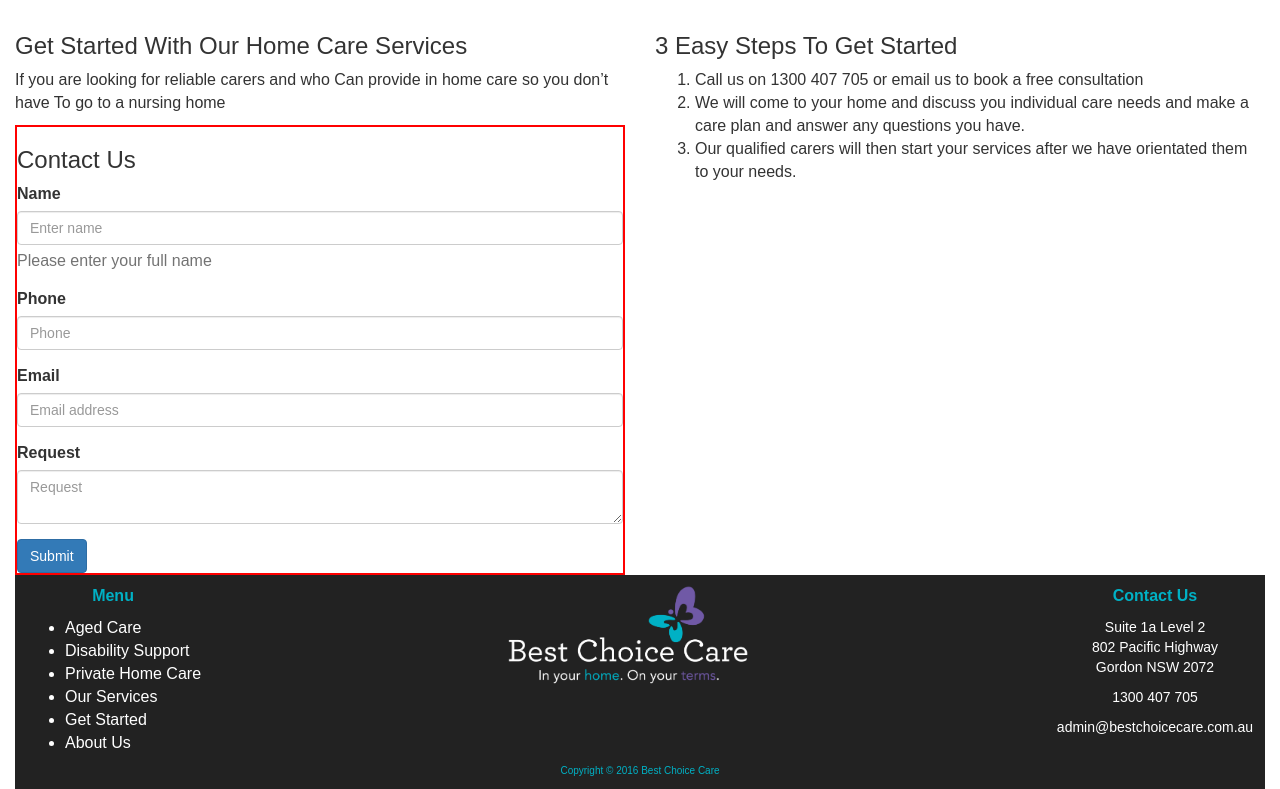
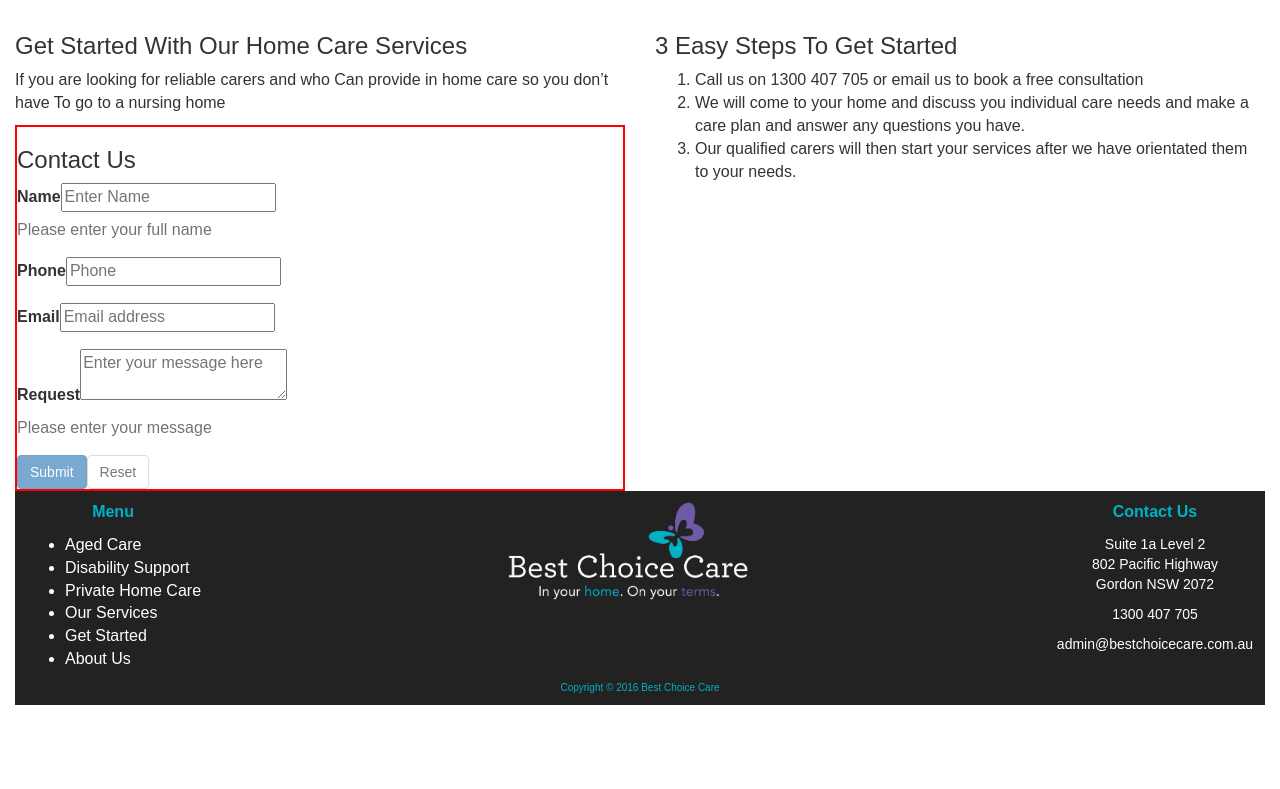
Before and after one commit to efiliba/bcc2, a React (Create React App) app: page /aged-care in a window 1280 px wide. Shown: the part 1068-1857 px from the top of the page. After the commit the page ends 1773 px from the top, so only its background shows below. Built offline with nearby package versions, Linux system fonts and the light colour scheme.

Commit message:
Add redux and redux-form

```diff
--- a/src/aged_care/ContactUsForm.js
+++ b/src/aged_care/ContactUsForm.js
@@ -1,59 +1,37 @@
 import React from 'react';
 import './ContactUsForm.css';
-import { FormGroup, ControlLabel, FormControl, HelpBlock, Button } from 'react-bootstrap'
+import { FormGroup, ControlLabel, HelpBlock, Button } from 'react-bootstrap'
+import { Field } from 'redux-form';
 
+const FieldGroup = ({children, id, label, help}) =>
+  <FormGroup controlId={id}>
+    <ControlLabel>{label}</ControlLabel>
+    {children}
+    {help && <HelpBlock>{help}</HelpBlock>}
+  </FormGroup>;
 
-function FieldGroup({id, label, help, ...props}) {
-  return (
-    <FormGroup controlId={id}>
-      <ControlLabel>{label}</ControlLabel>
-      <FormControl {...props} />
-      {help && <HelpBlock>{help}</HelpBlock>}
-    </FormGroup>
-  );
-}
-
-export const ContactUsForm = ({fields: {name, phone, email, request}, submitted, handleSubmit}) =>
+export const ContactUsForm = ({pristine, submitting, submitted, handleSubmit, reset}) =>
   <section id='contactUsForm'>
-    <form className="contact-us-form" onSubmit={() => {debugger; handleSubmit()}}>
+    <form className="contact-us-form" onSubmit={handleSubmit}>
       <h3 className='contact-us-form__title'>Contact Us</h3>
       {submitted && <div className="contact-us-form__submitted-message alert alert-success">Your request has been submitted, we will contact you shortly.</div>}
-      <FieldGroup
-        id="contactUsName"
-        className='contact-us-form__name'
-        type="text"
-        label="Name"
-        placeholder="Enter name"
-        help="Please enter your full name"
-        {...name}
-      />
-      <FieldGroup
-        id="contactUsPhone"
-        className='contact-us-form__phone'
-        type="phone"
-        label="Phone"
-        placeholder="Phone"
-        {...phone}
-      />
-      <FieldGroup
-        id="contactUsEmail"
-        className='contact-us-form__email'
-        type="email"
-        label="Email"
-        placeholder="Email address"
-        {...email}
-      />
-      <FormGroup controlId="contactUsRequest">
-        <ControlLabel>Request</ControlLabel>
-        <FormControl
-          componentClass="textarea"
-          className='contact-us-form__request'
-          placeholder="Request"
-          {...request}
-        />
-      </FormGroup>
-      <Button type="submit" className="contact-us-form__submit btn btn-primary">
+      <FieldGroup id="contactUsName" className='contact-us-form__name' label="Name" help="Please enter your full name">
+        <Field name="name" type="text" component="input" placeholder="Enter Name" />
+      </FieldGroup>
+      <FieldGroup id="contactUsPhone" className='contact-us-form__phone' label="Phone">
+        <Field name="phone" type="text" component="input" placeholder="Phone" />
+      </FieldGroup>
+      <FieldGroup id="contactUsEmail" className='contact-us-form__email' label="Email">
+        <Field name="email" type="text" component="input" placeholder="Email address" />
+      </FieldGroup>
+      <FieldGroup id="contactUsRequest" className='contact-us-form__reques' label="Request" help="Please enter your message">
+        <Field name="request" component="textarea" placeholder="Enter your message here" />
+      </FieldGroup>
+      <Button type="submit" className="contact-us-form__submit btn btn-primary" disabled={pristine || submitting}>
         Submit
+      </Button>
+      <Button type="button" className="contact-us-form__reset btn btn-secondary" onClick={reset} disabled={pristine || submitting}>
+        Reset
       </Button>
     </form>
   </section>;
--- a/src/aged_care/ContactUsFormContainer.js
+++ b/src/aged_care/ContactUsFormContainer.js
@@ -1,29 +1,28 @@
+import { connect } from 'react-redux';
 import { reduxForm } from 'redux-form';
 import { ContactUsForm } from './ContactUsForm';
-import { saveContactRequest } from '../actionCreators';
+import { saveContactRequest } from '../redux/actionCreators';
 
 const config = {
-    form: 'contactUsForm',                                // Unique name for the form
-    fields: ['name', 'phone', 'email', 'request'],        // All the fields in the form
-    getFormState: state => state.get('form')
+  form: 'contactUsForm',                                  // Unique name for the form
+  // fields: ['name', 'phone', 'email', 'request'],          // All the fields in the form
+  getFormState: state => state.get('form')
 };
 
 const mapStateToProps = state => ({
-  submitted: state.get('form').contactUsForm.submitted
+  // submitted: state.get('form').contactUsForm.submitted
+  submitted: state.form.contactUsForm && state.form.contactUsForm.submitted
 });
 
 const mapDispatchToProps = dispatch => ({
-  onSubmit: data => dispatch(saveContactRequest(data))
+  handleSubmit: data => dispatch(saveContactRequest(data))
 });
 
-export default reduxForm(config, mapStateToProps, mapDispatchToProps)(ContactUsForm);
+// export default reduxForm(config, mapStateToProps, mapDispatchToProps)(ContactUsForm);
+const ConnectedContactUsForm = connect(mapStateToProps, mapDispatchToProps)(ContactUsForm);
+// export default reduxForm(config)(ConnectedContactUsForm);
+// export default reduxForm({form: 'contactUsForm'})(ConnectedContactUsForm);
 
-// export default () => ContactUsForm({
-//   fields: {
-//     name: 'test',
-//     email: 'a@b.c',
-//     request: ''
-//   },
-//   submitted: false,
-//   handleSubmit: () => console.log('submit')
-// });
+
+const ContactUsReduxForm =  reduxForm({form: 'contactUsForm'})(ContactUsForm);
+export default connect(mapStateToProps, mapDispatchToProps)(ContactUsReduxForm);
--- a/src/index.js
+++ b/src/index.js
@@ -6,7 +6,7 @@ import registerServiceWorker from './registerServiceWorker';
 
 import { Provider } from 'react-redux';
 import { fromJS } from 'immutable';
-import configureStore from './configureStore';
+import configureStore from './redux/configureStore';
 
 const store = configureStore(fromJS(window.__INITIAL_STATE__));
 // const store = configureStore({form: 'Initial State'});
--- a/src/actionCreators.js
+++ b/src/redux/actionCreators.js
@@ -1,8 +1,16 @@
 import * as ActionTypes from './actions/actionTypes';
+import { reset } from 'redux-form';
 import fetch from 'isomorphic-fetch';
-import { apiUrl } from './config';
+import { apiUrl } from '../config';
 
-export const saveContactRequest = data => dispatch => fetch(`${apiUrl}/saveContactRequest`, {
+export const saveContactRequest = data => dispatch => {
+  dispatch({
+    type: ActionTypes.CONTACT_REQUEST_SAVED
+  });
+  dispatch(reset('contactUsForm'));             // Clear form data
+};
+
+export const saveContactRequest2 = data => dispatch => fetch(`${apiUrl}/saveContactRequest`, {
   method: 'post',
   body: JSON.stringify({contactRequest: data}),
   headers: new Headers({
--- a/src/configureStore.js
+++ b/src/redux/configureStore.js
@@ -33,11 +33,12 @@ const combineImmutableReducers = (/*navigationReducer*/) => {
   const reducers = combineReducers({
     // nav_links: navigationReducer,
     form: formReducer.plugin({                  // Add plugin to formReducer
-      contactUsForm,                            //    to clear the form
+      contactUsForm                             //    to clear the form
     })
   });
 
-  return (state = {}, action) => IMap(reducers(
-    IMap.isMap(state) ? state.toObject() : state, action
-  ));
+  return (state = {}, action) => reducers(state, action);
+  // return (state = {}, action) => IMap(
+  //   reducers(IMap.isMap(state) ? state.toObject() : state, action)
+  // );
 };
--- a/src/reducers/formPluginReducers.js
+++ b/src/redux/reducers/formPluginReducers.js
@@ -4,6 +4,7 @@ import * as Actions from '../actions/actions';
 export const contactUsForm = (state, action) => {
   switch (action.type) {
     case ActionTypes.CONTACT_REQUEST_SAVED:
+      // return undefined;                         // Clear form data
       return Actions.onContactUsSaved(state);
     default:
       return state;
```
Also changed, not shown: src/redux/actions/actionTypes.js (renamed from src/actions/actionTypes.js), src/redux/actions/actions.js (renamed from src/actions/actions.js), src/redux/reducers/index.js (renamed from src/reducers/index.js).
